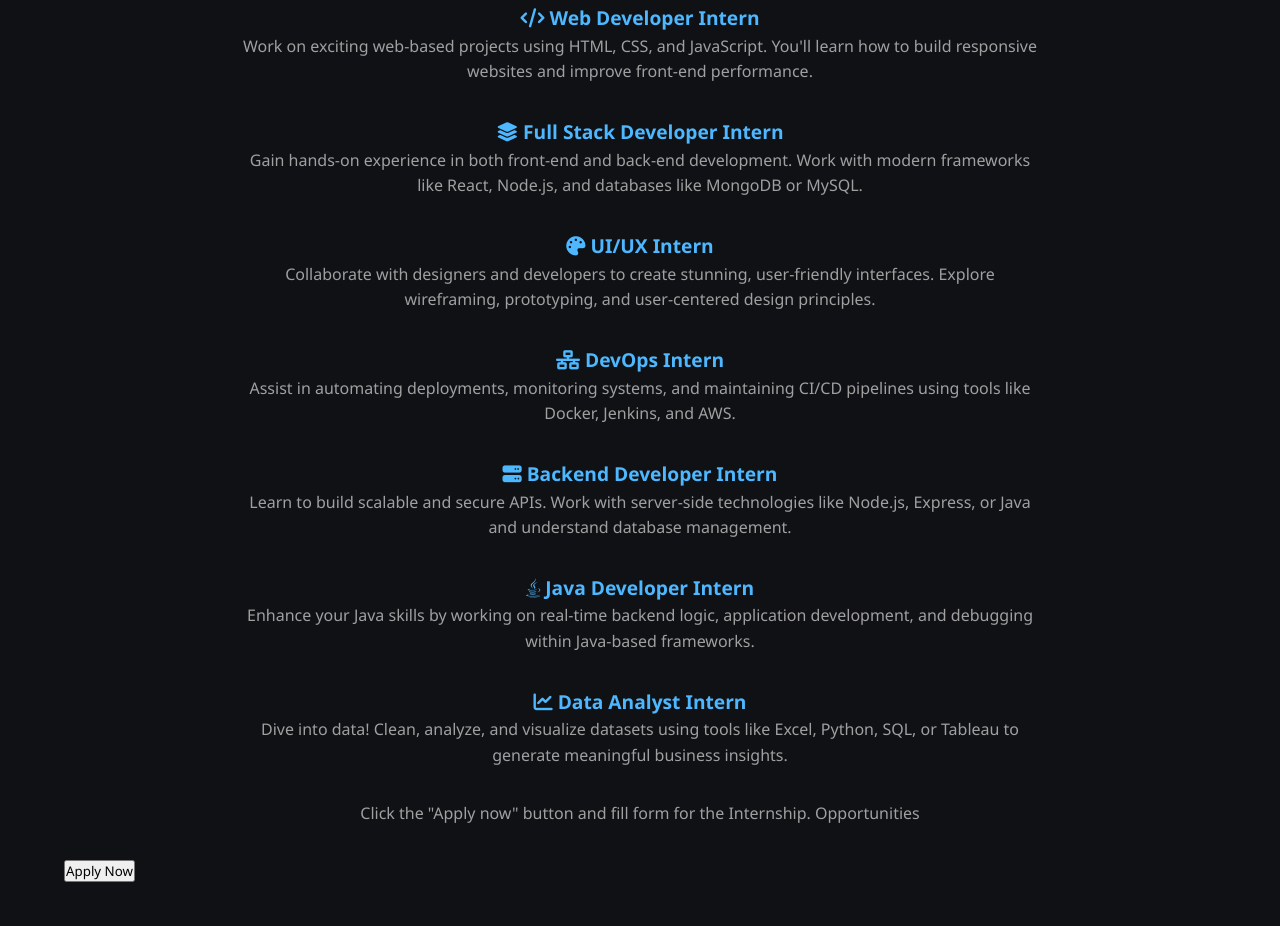
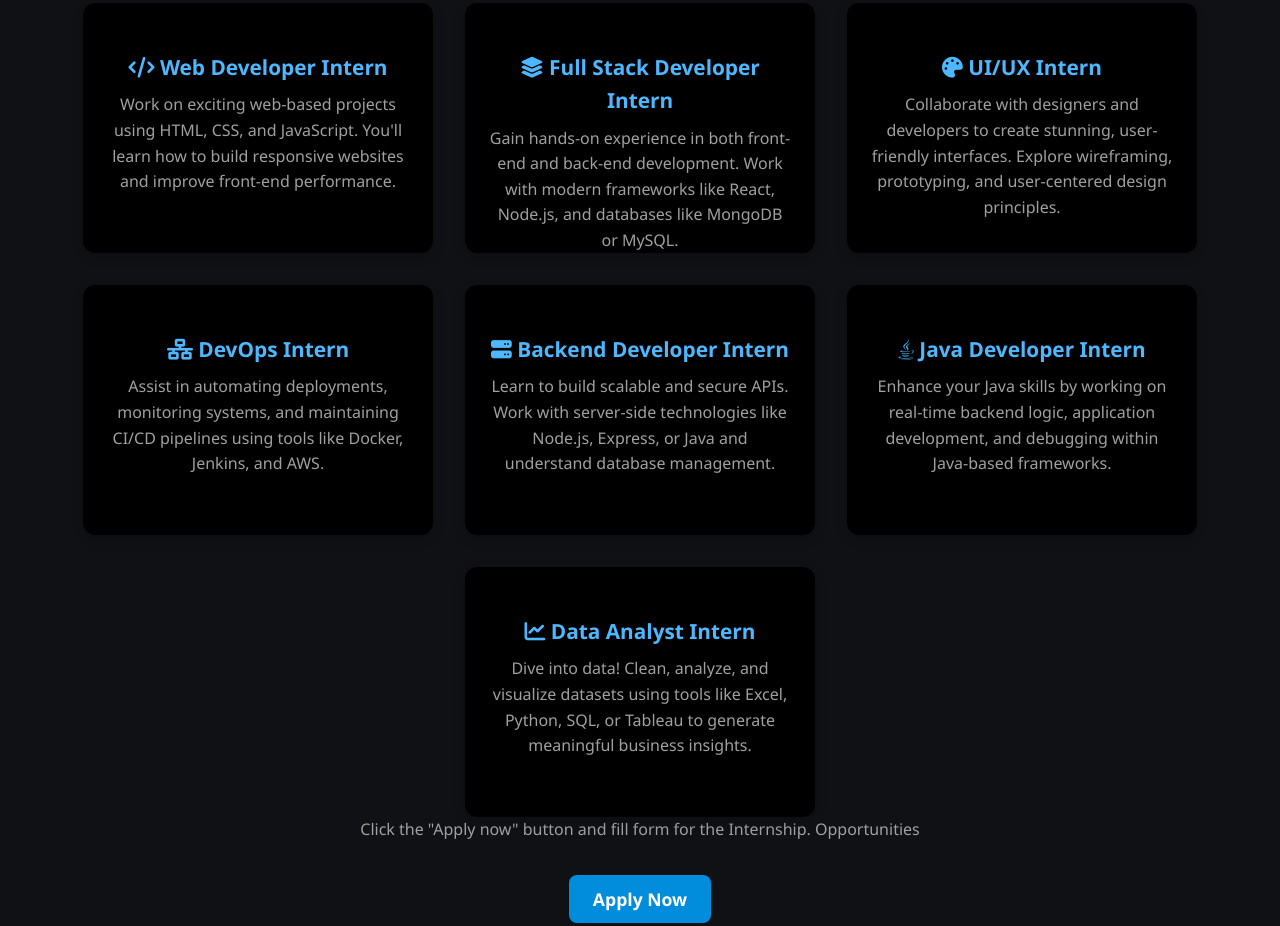
Before and after one commit to DeepTricsSoftwareSolutions/Deeptrics, a plain HTML site: page careers.html in a window 1280 px wide. Shown: the part 858-1784 px from the top of the page. Drawn offline with Linux system fonts and the light colour scheme.

Commit message:
Update style.css
additional css

```diff
--- a/assets/css/style.css
+++ b/assets/css/style.css
@@ -505,3 +505,86 @@
   text-align: center;
   padding: 5rem 1rem;
 }
+/* Internship Opportunities */
+    .job-openings {
+    display: flex;
+    flex-wrap: wrap;
+    gap: 2rem;
+    justify-content: center;
+}
+ .job-opening {
+    position: relative;
+    background: black;
+    padding: 1.5rem;
+    border-radius: 12px;
+    height: 250px;
+    flex: 1 1 300px;
+    max-width: 350px;
+    box-shadow: 0 4px 12px rgba(0, 0, 0, 0.2);
+    transition: transform 0.3s ease, box-shadow 0.3s ease;
+
+}
+
+.job-opening h4 {
+    margin-bottom: 0.5rem;
+    color: var(--accent-color);
+    font-size: 1.3rem;
+}
+
+.job-opening p {
+    color: var(--muted-text);
+    margin-bottom: 1rem;
+}
+
+.job-opening:hover {
+    transform: translateY(-10px);
+    box-shadow: 0 10px 20px rgba(77, 184, 255, 0.2);
+}
+.job h4 i {
+  color: var(--accent-color, #ff5e57);
+  margin-right: 10px;
+  animation: pulse 1.5s infinite;
+}
+
+@keyframes pulse {
+
+  0%,
+  100% {
+      transform: scale(1);
+      opacity: 1;
+  }
+
+  50% {
+      transform: scale(1.2);
+      opacity: 0.7;
+  }
+}
+ /* Apply Now Button Styling */
+ .apply-now-button {
+  background: #028cdc;
+  /* Your accent color */
+  color: white;
+  padding: 12px 24px;
+  font-size: 1.1rem;
+  font-weight: bold;
+  border: none;
+  border-radius: 8px;
+  cursor: pointer;
+  transition: background-color 0.3s ease, transform 0.3s ease;
+}
+
+.apply-now-button:hover {
+  background-color: var(--accent-color-light, #045721);
+  /* Lighter accent color on hover */
+  transform: translateY(-3px);
+  /* Slightly lift the button on hover */
+}
+
+.apply-now-button:focus {
+  outline: none;
+  /* Remove default focus outline */
+}
+.button-container {
+  text-align: center;
+  margin-top: 2rem; /* Optional: spacing from elements above */
+}
```
